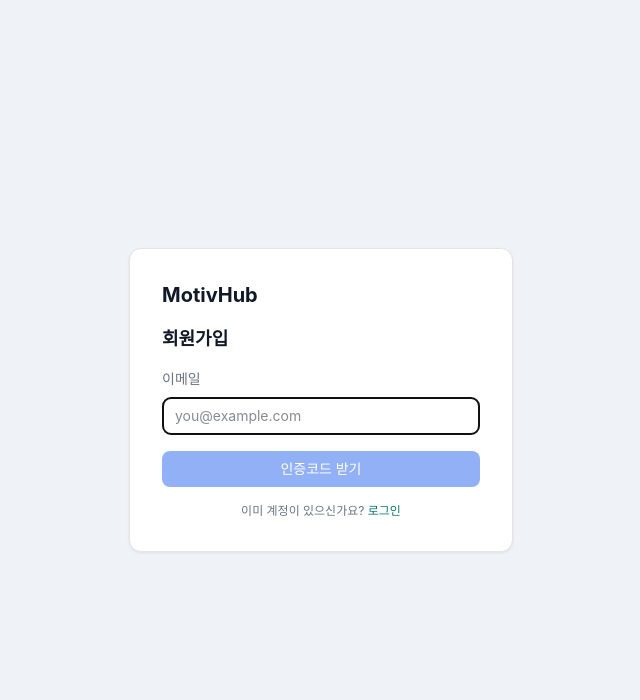
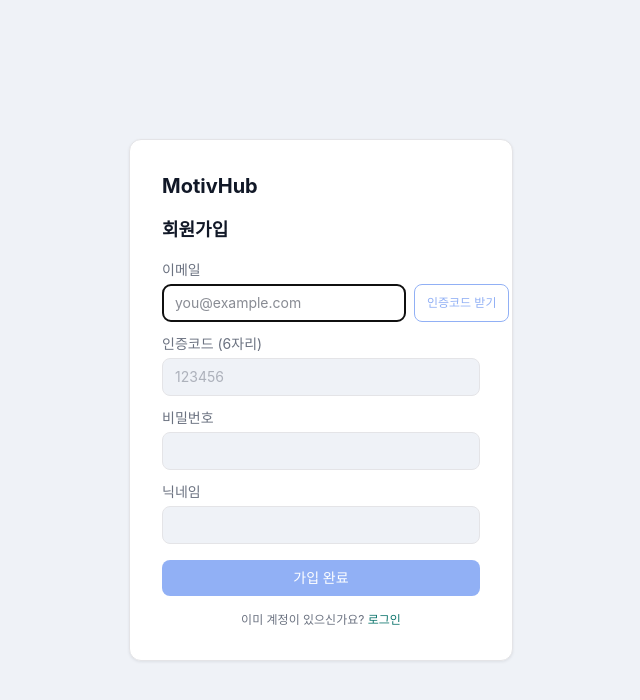
Before and after one commit to parksamryeong/MotivHub_FE, a React (Vite) app: page /signup in a window 1280 px wide. Shown: the top 700 px of the page, without its empty margins (319-959 px from the left). Built offline with nearby package versions, Linux system fonts and the light colour scheme; no server answers; a web font is replaced by a local one.

Commit message:
refactor: 회원가입 방식 수정

```diff
--- a/src/features/auth/SignupPage.tsx
+++ b/src/features/auth/SignupPage.tsx
@@ -15,19 +15,19 @@ export function SignupPage(): ReactElement {
   const setTokens = useAuthStore((state) => state.setTokens)
   const setUser = useAuthStore((state) => state.setUser)
 
-  const [step, setStep] = useState<'EMAIL' | 'VERIFY'>('EMAIL')
   const [email, setEmail] = useState('')
+  const [isVerificationSent, setIsVerificationSent] = useState(false)
+  const [isSendingCode, setIsSendingCode] = useState(false)
   const [emailError, setEmailError] = useState<string | null>(null)
   const [emailErrorCode, setEmailErrorCode] = useState<string | undefined>(undefined)
-  const [isSendingCode, setIsSendingCode] = useState(false)
+  const [cooldown, setCooldown] = useState(0)
 
   const [code, setCode] = useState('')
   const [password, setPassword] = useState('')
   const [nickname, setNickname] = useState('')
-  const [verifyError, setVerifyError] = useState<string | null>(null)
+  const [formError, setFormError] = useState<string | null>(null)
   const [isCompleting, setIsCompleting] = useState(false)
   const [isLocked, setIsLocked] = useState(false)
-  const [cooldown, setCooldown] = useState(0)
 
   useEffect(() => {
     if (cooldown <= 0) return
@@ -35,15 +35,14 @@ export function SignupPage(): ReactElement {
     return () => clearTimeout(timer)
   }, [cooldown])
 
-  async function handleRequestCode(e: FormEvent) {
-    e.preventDefault()
-    if (!email.trim() || isSendingCode) return
+  async function handleSendCode() {
+    if (!email.trim() || isSendingCode || cooldown > 0) return
     setIsSendingCode(true)
     setEmailError(null)
     setEmailErrorCode(undefined)
     try {
       await requestSignupVerification(email.trim())
-      setStep('VERIFY')
+      setIsVerificationSent(true)
       setCooldown(RESEND_COOLDOWN_SECONDS)
     } catch (err) {
       setEmailError(getErrorMessage(err))
@@ -53,30 +52,21 @@ export function SignupPage(): ReactElement {
     }
   }
 
-  async function handleResend() {
-    if (cooldown > 0 || isSendingCode || isLocked) return
-    setIsSendingCode(true)
-    setVerifyError(null)
-    try {
-      await requestSignupVerification(email.trim())
-      setCooldown(RESEND_COOLDOWN_SECONDS)
-    } catch (err) {
-      setVerifyError(getErrorMessage(err))
-    } finally {
-      setIsSendingCode(false)
-    }
-  }
-
   const nicknameError = nickname ? getNicknameFormatError(nickname) : null
   const passwordError = password ? getSignupPasswordError(password) : null
-  const canSubmitVerify =
-    code.length === 6 && !passwordError && password.length > 0 && !nicknameError && nickname.length > 0
+  const canSubmit =
+    isVerificationSent &&
+    code.length === 6 &&
+    password.length > 0 &&
+    !passwordError &&
+    nickname.length > 0 &&
+    !nicknameError
 
   async function handleCompleteSignup(e: FormEvent) {
     e.preventDefault()
-    if (isLocked || isCompleting || !canSubmitVerify) return
+    if (isLocked || isCompleting || !canSubmit) return
     setIsCompleting(true)
-    setVerifyError(null)
+    setFormError(null)
     try {
       const tokens = await completeSignup(email.trim(), code, password, nickname.trim())
       setTokens(tokens)
@@ -88,7 +78,7 @@ export function SignupPage(): ReactElement {
       if (getErrorCode(err) === 'TOO_MANY_VERIFICATION_ATTEMPTS') {
         setIsLocked(true)
       }
-      setVerifyError(getErrorMessage(err))
+      setFormError(getErrorMessage(err))
     } finally {
       setIsCompleting(false)
     }
@@ -100,19 +90,42 @@ export function SignupPage(): ReactElement {
         <span className="text-xl font-bold text-text-primary">MotivHub</span>
         <h1 className="text-lg font-bold text-text-primary">회원가입</h1>
 
-        {step === 'EMAIL' ? (
-          <form onSubmit={handleRequestCode} className="flex flex-col gap-2">
+        {isLocked ? (
+          <div className="flex flex-col gap-2 rounded-lg bg-red-50 p-4 text-sm text-red-600">
+            <p className="font-semibold">인증 시도 횟수를 초과했습니다.</p>
+            <p>보안을 위해 30분 후에 다시 시도할 수 있습니다. 재발급으로는 풀리지 않습니다.</p>
+          </div>
+        ) : (
+          <form onSubmit={handleCompleteSignup} className="flex flex-col gap-3">
+            <div className="flex flex-col gap-1">
               <label className="text-sm text-text-secondary">이메일</label>
+              <div className="flex gap-2">
                 <input
                   type="email"
                   value={email}
                   onChange={(e) => setEmail(e.target.value)}
+                  disabled={isVerificationSent}
                   placeholder="you@example.com"
                   autoFocus
-              className="rounded-lg border border-card-border bg-card-bg px-3 py-2 text-sm text-text-primary"
+                  className="flex-1 rounded-lg border border-card-border bg-card-bg px-3 py-2 text-sm text-text-primary disabled:bg-content-bg disabled:text-text-secondary"
                 />
+                <button
+                  type="button"
+                  onClick={handleSendCode}
+                  disabled={!email.trim() || isSendingCode || cooldown > 0}
+                  className="flex-shrink-0 whitespace-nowrap rounded-lg border border-action px-3 py-2 text-xs font-medium text-action disabled:opacity-50"
+                >
+                  {cooldown > 0
+                    ? `재발급 (${cooldown}s)`
+                    : isSendingCode
+                      ? '전송 중...'
+                      : isVerificationSent
+                        ? '재발급'
+                        : '인증코드 받기'}
+                </button>
+              </div>
               {emailError && (
-              <div className="text-sm text-red-600">
+                <span className="text-xs text-red-600">
                   {emailError}
                   {emailErrorCode === 'EMAIL_ALREADY_REGISTERED' && (
                     <>
@@ -122,47 +135,23 @@ export function SignupPage(): ReactElement {
                       </Link>
                     </>
                   )}
+                </span>
+              )}
+              {isVerificationSent && !emailError && (
+                <span className="text-xs text-accent-subtle-text">인증코드를 보냈어요.</span>
+              )}
             </div>
-            )}
-            <button
-              type="submit"
-              disabled={!email.trim() || isSendingCode}
-              className="mt-2 rounded-lg bg-action px-4 py-2 text-sm font-medium text-action-text disabled:opacity-50"
-            >
-              {isSendingCode ? '전송 중...' : '인증코드 받기'}
-            </button>
-          </form>
-        ) : isLocked ? (
-          <div className="flex flex-col gap-2 rounded-lg bg-red-50 p-4 text-sm text-red-600">
-            <p className="font-semibold">인증 시도 횟수를 초과했습니다.</p>
-            <p>보안을 위해 30분 후에 다시 시도할 수 있습니다. 재발급으로는 풀리지 않습니다.</p>
-          </div>
-        ) : (
-          <form onSubmit={handleCompleteSignup} className="flex flex-col gap-3">
-            <p className="text-xs text-text-secondary">
-              <b className="text-text-primary">{email}</b>로 인증코드를 보냈어요.
-            </p>
 
             <div className="flex flex-col gap-1">
               <label className="text-sm text-text-secondary">인증코드 (6자리)</label>
-              <div className="flex gap-2">
               <input
                 value={code}
                 onChange={(e) => setCode(e.target.value.replace(/\D/g, '').slice(0, 6))}
                 inputMode="numeric"
                 placeholder="123456"
-                  autoFocus
-                  className="flex-1 rounded-lg border border-card-border bg-card-bg px-3 py-2 text-sm text-text-primary"
+                disabled={!isVerificationSent}
+                className="rounded-lg border border-card-border bg-card-bg px-3 py-2 text-sm text-text-primary disabled:bg-content-bg disabled:text-text-secondary"
               />
-                <button
-                  type="button"
-                  onClick={handleResend}
-                  disabled={cooldown > 0 || isSendingCode}
-                  className="flex-shrink-0 whitespace-nowrap rounded-lg border border-card-border px-3 py-2 text-xs text-text-secondary disabled:opacity-50"
-                >
-                  {cooldown > 0 ? `재발급 (${cooldown}s)` : '재발급'}
-                </button>
-              </div>
             </div>
 
             <div className="flex flex-col gap-1">
@@ -171,9 +160,10 @@ export function SignupPage(): ReactElement {
                 type="password"
                 value={password}
                 onChange={(e) => setPassword(e.target.value)}
+                disabled={!isVerificationSent}
                 autoComplete="new-password"
                 maxLength={72}
-                className="rounded-lg border border-card-border bg-card-bg px-3 py-2 text-sm text-text-primary"
+                className="rounded-lg border border-card-border bg-card-bg px-3 py-2 text-sm text-text-primary disabled:bg-content-bg disabled:text-text-secondary"
               />
               {passwordError && <span className="text-xs text-red-600">{passwordError}</span>}
             </div>
@@ -183,17 +173,18 @@ export function SignupPage(): ReactElement {
               <input
                 value={nickname}
                 onChange={(e) => setNickname(e.target.value)}
+                disabled={!isVerificationSent}
                 maxLength={15}
-                className="rounded-lg border border-card-border bg-card-bg px-3 py-2 text-sm text-text-primary"
+                className="rounded-lg border border-card-border bg-card-bg px-3 py-2 text-sm text-text-primary disabled:bg-content-bg disabled:text-text-secondary"
               />
               {nicknameError && <span className="text-xs text-red-600">{nicknameError}</span>}
             </div>
 
-            {verifyError && <p className="text-sm text-red-600">{verifyError}</p>}
+            {formError && <p className="text-sm text-red-600">{formError}</p>}
 
             <button
               type="submit"
-              disabled={!canSubmitVerify || isCompleting}
+              disabled={!canSubmit || isCompleting}
               className="mt-1 rounded-lg bg-action px-4 py-2 text-sm font-medium text-action-text disabled:opacity-50"
             >
               {isCompleting ? '가입 중...' : '가입 완료'}
```
Lines whose indentation alone changed are shown as unchanged.
